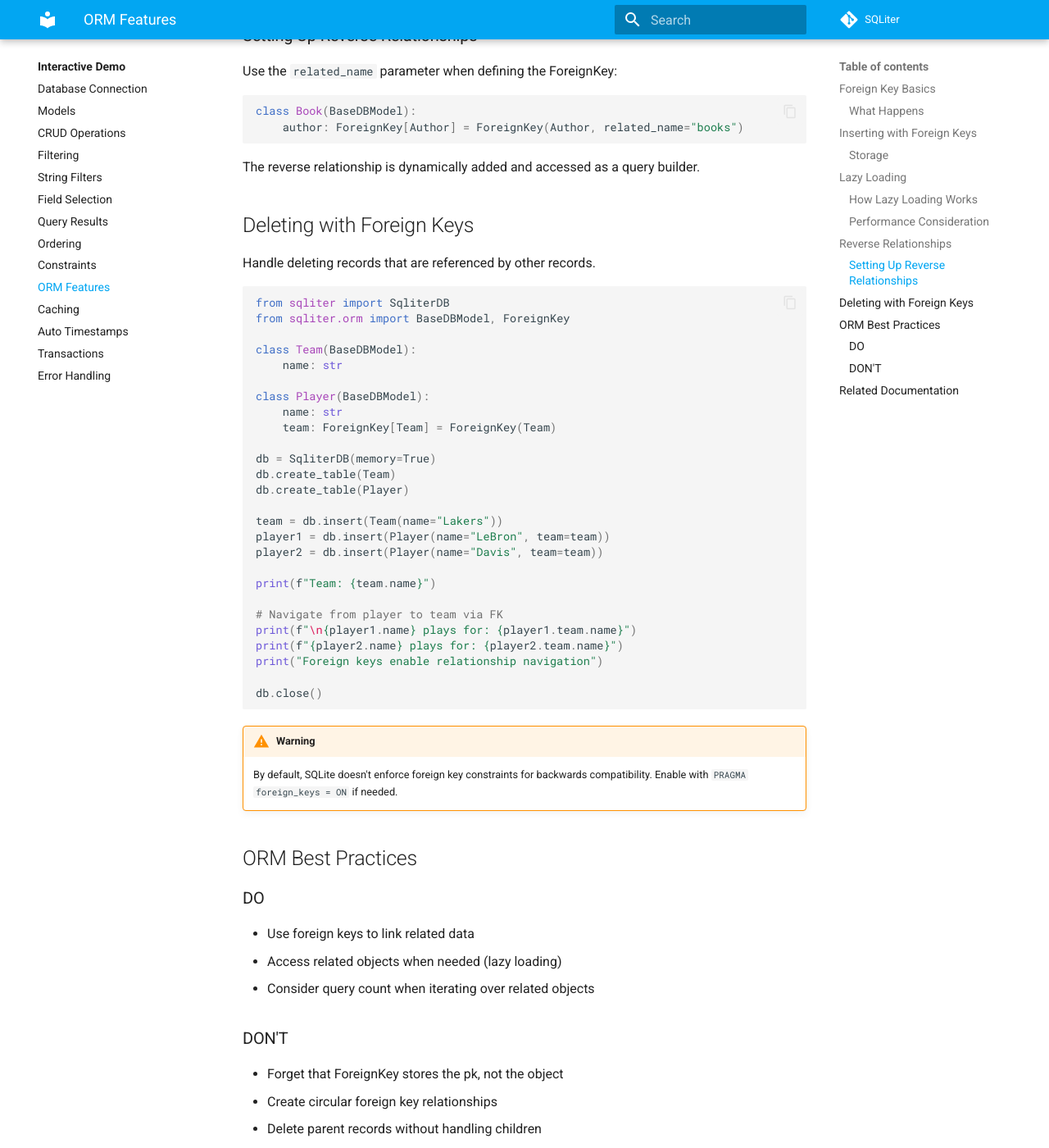
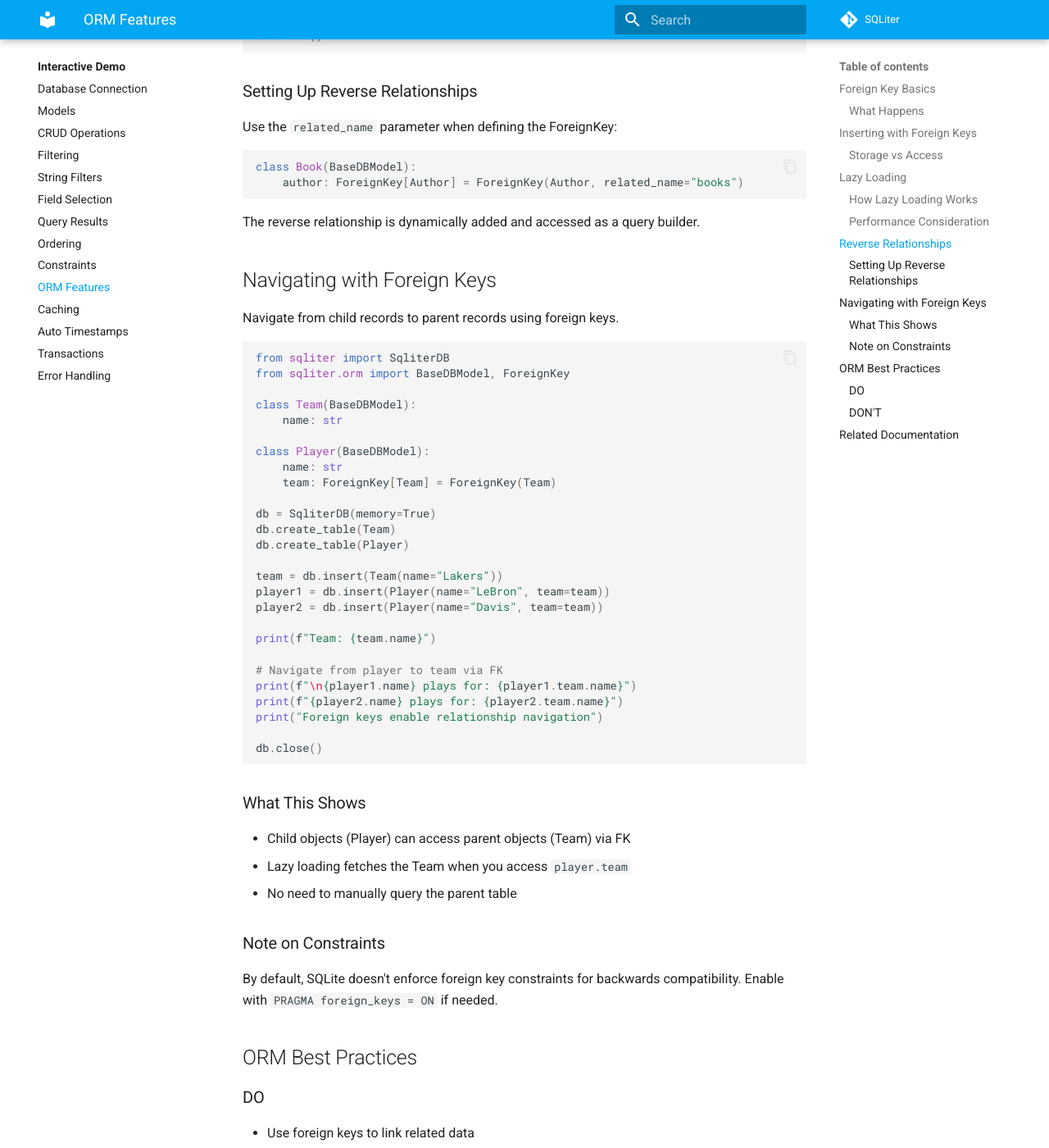
Before and after one commit to seapagan/sqliter-py, an MkDocs documentation site: the page built from docs/tui-demo/orm.md, in a window 1280 px wide and 1400 px high, scrolled down 3603 px. Shown: the whole window at 82% size. Built offline with MkDocs 1.6.1 and Material for MkDocs 9.7.7, drawn with Linux system fonts in a browser that asks for light colours; plug-ins that fetch from the network failed and are left out; comment, search, counter and statistics services are not loaded; some of the changed text lies outside the part shown.

Commit message:
docs: sync demo docs with demo code and fix issues
Fix multiple documentation synchronization issues and inaccuracies:

caching.md:
- Remove redundant db.close() call (matches demo pattern)
- Fix SqliterDB constructor keyword (db_filename not database)

errors.md:
- Update unique constraint syntax to use Annotated[str, unique()]
- Fix rollback comment to reflect known bug (issue #104)

orm.md:
- Fix misleading section title ("Deleting with Foreign Keys" → "Navigating with Foreign Keys")
- Clarify FK behavior: stores pk but lazy loads object on access
- Fix critical bug: add missing ForeignKey descriptor assignment

timestamps.md:
- Fix sleep value (1.0 not 0.1) for distinct second-precision timestamps
- Add complete setup code for convert-timestamps example
- Add complete setup code for soft-delete example

All changes ensure documentation matches actual demo code behavior.

````diff
--- a/docs/tui-demo/orm.md
+++ b/docs/tui-demo/orm.md
@@ -71,9 +71,11 @@ db.close()
 # --8<-- [end:insert-foreign-key]
 ```
 
-### Storage
+### Storage vs Access
 
-The `author` field stores the primary key (integer), not the full Author object.
+- **Storage**: The `author` field stores only the primary key (integer)
+- **Access**: When you access `book.author`, lazy loading fetches the full Author object
+- This dual behavior lets you store efficiently but access conveniently
 
 ## Lazy Loading
 
@@ -184,9 +186,9 @@ class Book(BaseDBModel):
 
 The reverse relationship is dynamically added and accessed as a query builder.
 
-## Deleting with Foreign Keys
+## Navigating with Foreign Keys
 
-Handle deleting records that are referenced by other records.
+Navigate from child records to parent records using foreign keys.
 
 ```python
 # --8<-- [start:delete-foreign-key]
@@ -219,8 +221,15 @@ db.close()
 # --8<-- [end:delete-foreign-key]
 ```
 
-!!! warning
-    By default, SQLite doesn't enforce foreign key constraints for backwards compatibility. Enable with `PRAGMA foreign_keys = ON` if needed.
+### What This Shows
+
+- Child objects (Player) can access parent objects (Team) via FK
+- Lazy loading fetches the Team when you access `player.team`
+- No need to manually query the parent table
+
+### Note on Constraints
+
+By default, SQLite doesn't enforce foreign key constraints for backwards compatibility. Enable with `PRAGMA foreign_keys = ON` if needed.
 
 ## ORM Best Practices
 
````
Also changed, not shown: other parts of docs/tui-demo/orm.md (+1 -1 lines), docs/tui-demo/caching.md (+3 -4 lines), docs/tui-demo/errors.md (+5 -3 lines), docs/tui-demo/timestamps.md (+25 -1 lines).
